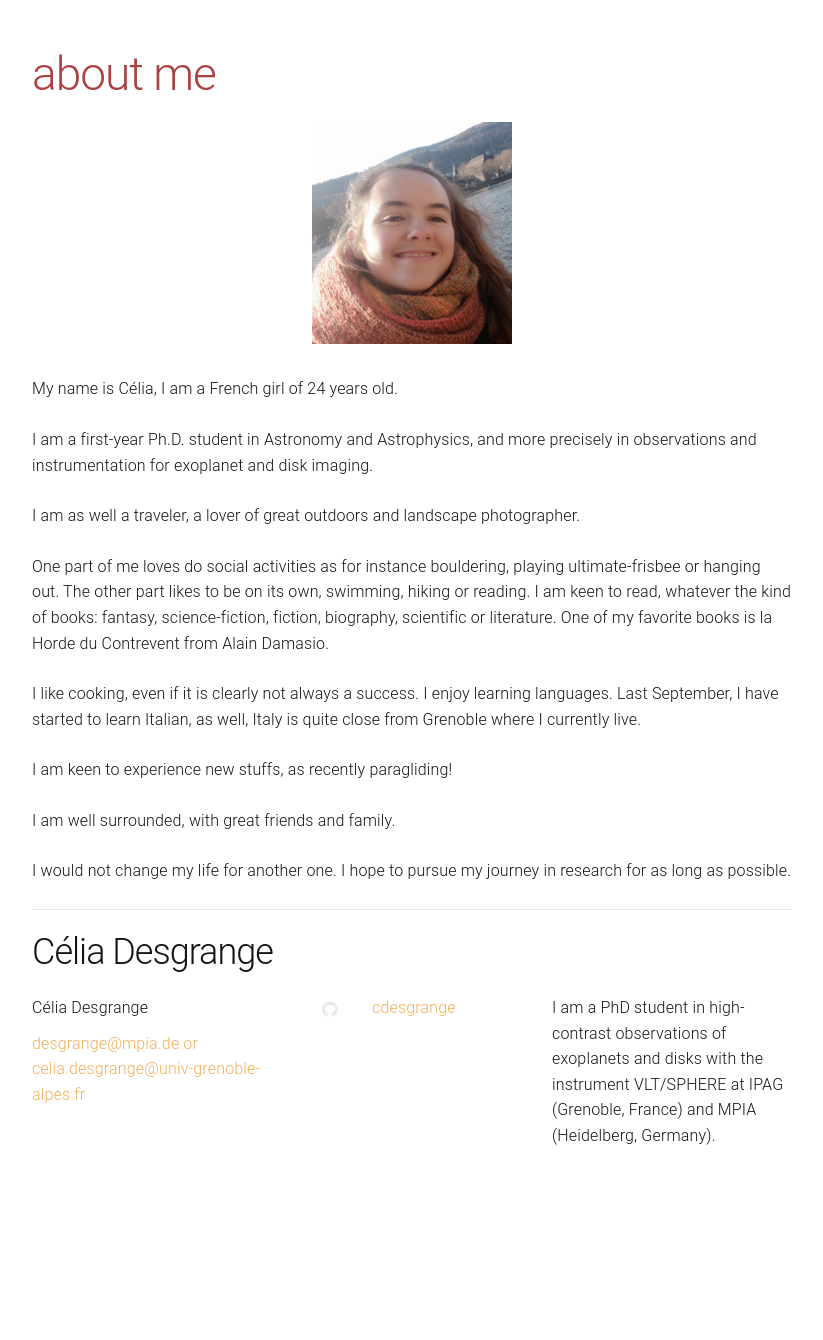
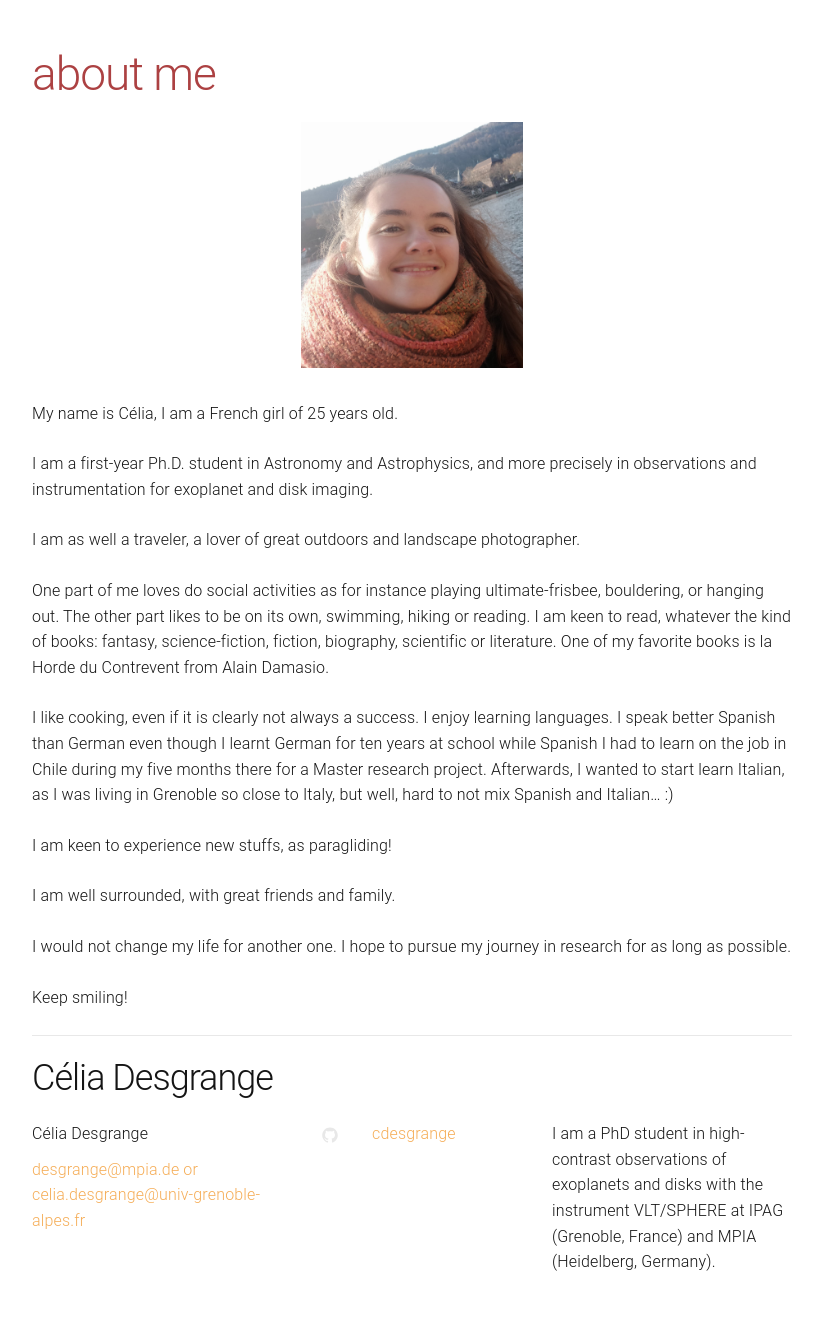
Before and after one commit to cdesgrange/cdesgrange.github.io, a Jekyll site: the page built from about.md, in a window 1280 px wide. Shown: the part 199-1539 px from the top of the page, without its empty margins (228-1051 px from the left). Built offline with Jekyll 4.4.1, drawn with Linux system fonts in a browser that asks for light colours; before the commit the page ends 1413 px from its top, so only the background shows below that.

Commit message:
Update about.md

```diff
--- a/about.md
+++ b/about.md
@@ -4,22 +4,24 @@ title: about me
 permalink: /about/
 ---
 <p align="center">
-<img src="/fig/celia_desgrange_adulte.jpg" width="200" >
+<img src="/fig/celia_desgrange_adulte.jpg" width="222" >
 </p>
 
-My name is Célia, I am a French girl of 24 years old.
+My name is Célia, I am a French girl of 25 years old.
 
 I am a first-year Ph.D. student in Astronomy and Astrophysics, and more precisely in observations and instrumentation for exoplanet and disk imaging.
 
 I am as well a traveler, a lover of great outdoors and landscape photographer.
 
-One part of me loves do social activities as for instance bouldering, playing ultimate-frisbee or hanging out. The other part likes to be on its own, swimming, hiking or reading. I am keen to read, whatever the kind of books: fantasy, science-fiction, fiction, biography, scientific or literature. One of my favorite books is la Horde du Contrevent from Alain Damasio.
+One part of me loves do social activities as for instance playing ultimate-frisbee, bouldering, or hanging out. The other part likes to be on its own, swimming, hiking or reading. I am keen to read, whatever the kind of books: fantasy, science-fiction, fiction, biography, scientific or literature. One of my favorite books is la Horde du Contrevent from Alain Damasio.
 
-I like cooking, even if it is clearly not always a success. I enjoy learning languages. Last September, I have started to learn Italian, as well, Italy is quite close from Grenoble where I currently live.
+I like cooking, even if it is clearly not always a success. I enjoy learning languages. I speak better Spanish than German even though I learnt German for ten years at school while Spanish I had to learn on the job in Chile during my five months there for a Master research project. Afterwards, I wanted to start learn Italian, as I was living in Grenoble so close to Italy, but well, hard to not mix Spanish and Italian... :)
 
-I am keen to experience new stuffs, as recently paragliding!
+I am keen to experience new stuffs, as paragliding!
 
 I am well surrounded, with great friends and family.
 
 I would not change my life for another one. I hope to pursue my journey in research for as long as possible.
+
+Keep smiling!
 <br>
```
